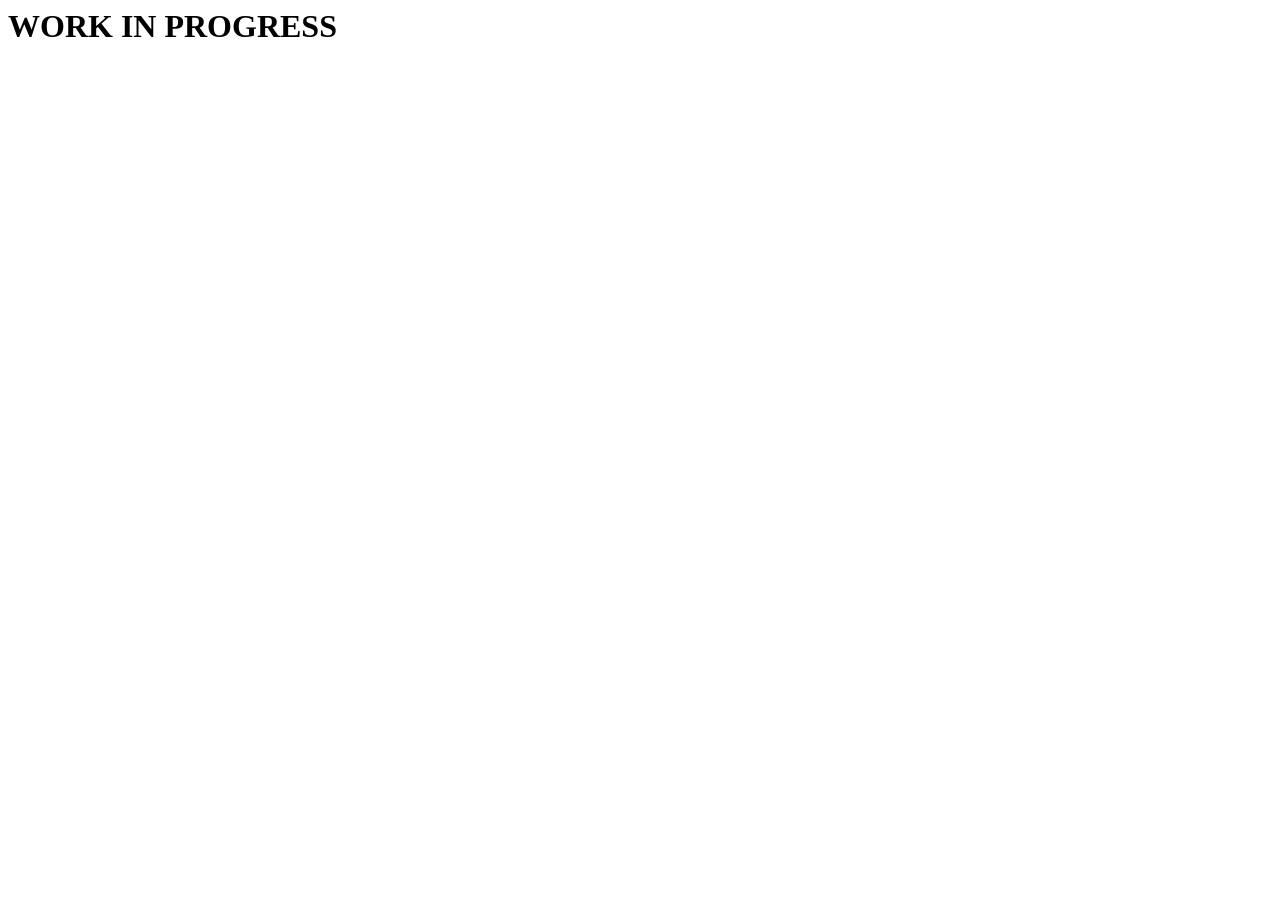
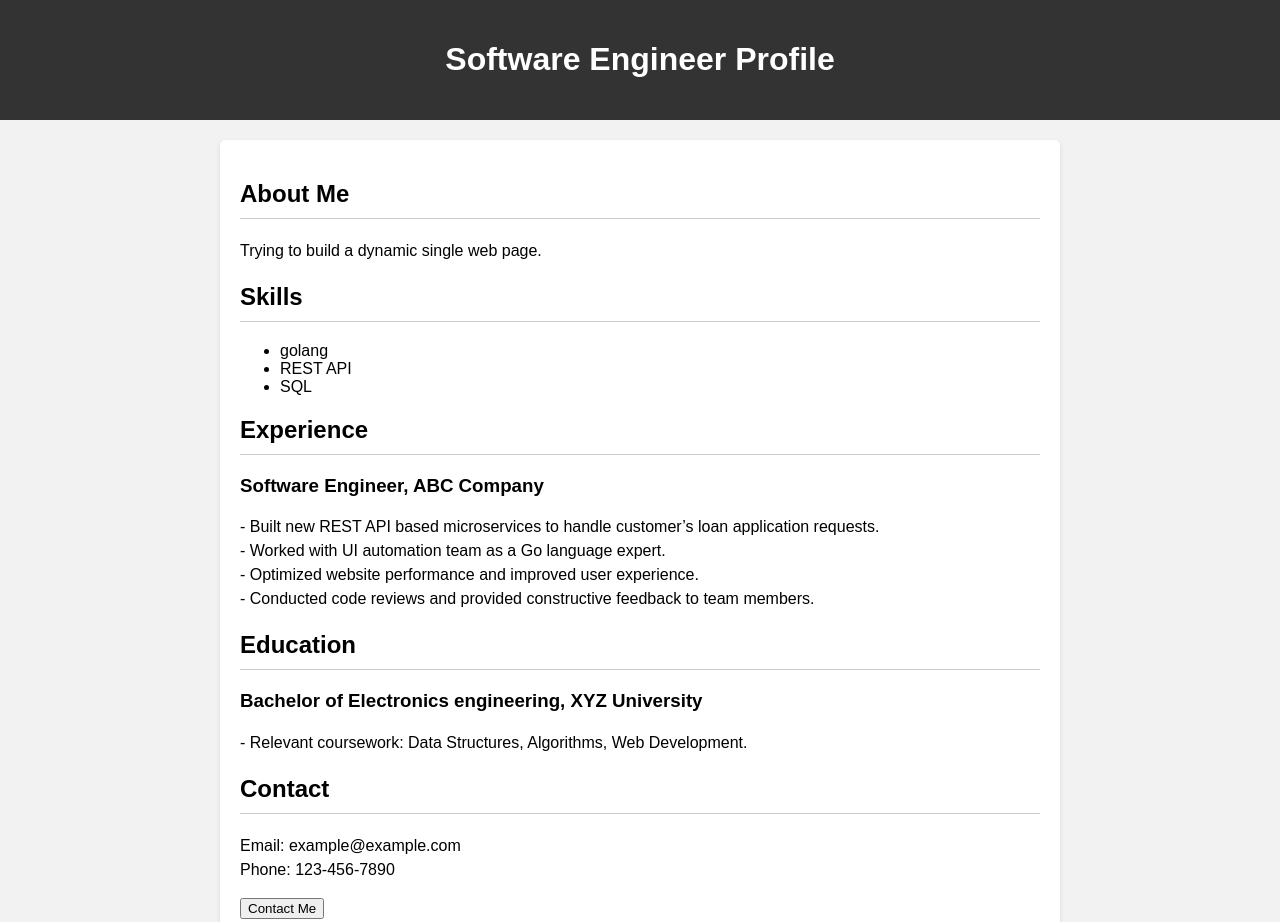
Before and after one commit to ashishka13/ashish, a plain HTML site: page index.html in a window 1280 px wide. Shown: the top 922 px of the page. Before the commit the page ends 800 px from the top, so only its background shows below. Drawn offline with Linux system fonts and the light colour scheme.

Commit message:
Update index.html

```diff
--- a/index.html
+++ b/index.html
@@ -1 +1,106 @@
-<h1>WORK IN PROGRESS</h1>
+<!DOCTYPE html>
+<html>
+
+<head>
+    <title>Software Developer</title>
+    <style>
+        /* CSS styling for the page */
+        body {
+            font-family: Arial, sans-serif;
+            margin: 0;
+            padding: 0;
+            background-color: #f2f2f2;
+        }
+
+        header {
+            background-color: #333;
+            color: #fff;
+            padding: 20px;
+            text-align: center;
+        }
+
+        .container {
+            max-width: 800px;
+            margin: 20px auto;
+            background-color: #fff;
+            border-radius: 5px;
+            padding: 20px;
+            box-shadow: 0 2px 5px rgba(0, 0, 0, 0.1);
+        }
+
+        section {
+            margin-bottom: 20px;
+        }
+
+        h2 {
+            border-bottom: 1px solid #ccc;
+            padding-bottom: 10px;
+        }
+
+        p {
+            line-height: 1.5;
+        }
+    </style>
+</head>
+
+<body>
+    <header>
+        <h1>Software Engineer Profile</h1>
+    </header>
+
+    <div class="container">
+        <section>
+            <h2>About Me</h2>
+            <p>
+                Trying to build a dynamic single web page.
+            </p>
+        </section>
+
+        <section>
+            <h2>Skills</h2>
+            <ul>
+                <li>golang</li>
+                <li>REST API</li>
+                <li>SQL</li>
+            </ul>
+        </section>
+
+        <section>
+            <h2>Experience</h2>
+            <h3>Software Engineer, ABC Company</h3>
+            <p>
+                - Built new REST API based microservices to handle customer’s loan application requests.<br>
+                - Worked with UI automation team as a Go language expert.<br>
+                - Optimized website performance and improved user experience.<br>
+                - Conducted code reviews and provided constructive feedback to team members.
+            </p>
+        </section>
+
+        <section>
+            <h2>Education</h2>
+            <h3>Bachelor of Electronics engineering, XYZ University</h3>
+            <p>
+                - Relevant coursework: Data Structures, Algorithms, Web Development.<br>
+            </p>
+        </section>
+
+        <section>
+            <h2>Contact</h2>
+            <p>
+                Email: example@example.com<br>
+                Phone: 123-456-7890
+            </p>
+            <button id="contactBtn">Contact Me</button>
+        </section>
+    </div>
+
+    <script>
+        // JavaScript code can be added here to provide interactivity or dynamic content
+        const contactBtn = document.getElementById('contactBtn');
+        contactBtn.addEventListener('click', function() {
+            alert('Thank you for reaching out! I will get back to you soon.');
+        });
+    </script>
+</body>
+
+</html>
```
